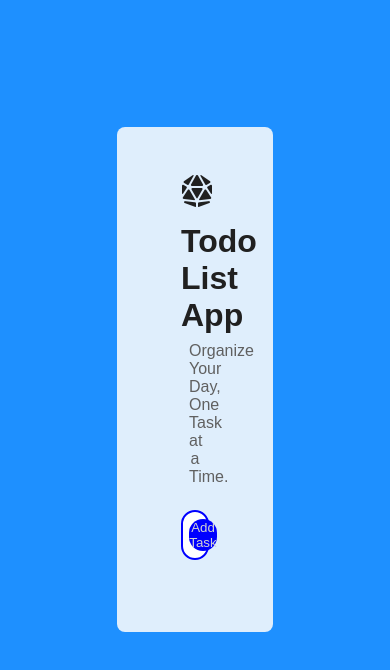
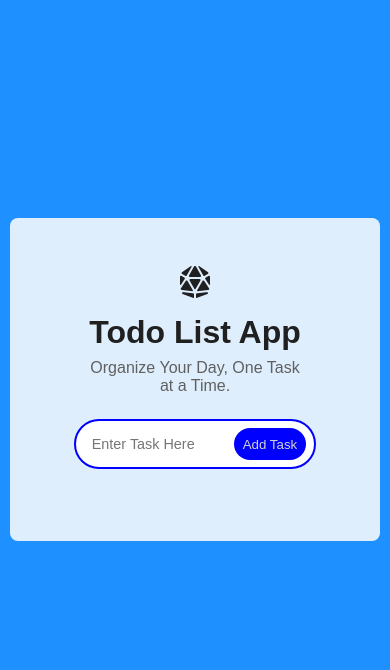
Before and after one commit to Jacbfrancis/Todo-App, a React (Create React App) app: page / in a window 390 px wide. Shown: the top 670 px of the page. Built offline with nearby package versions, Linux system fonts and the light colour scheme.

Commit message:
style: added media queries for responsiveness

```diff
--- a/src/index.css
+++ b/src/index.css
@@ -113,3 +113,21 @@ li span {
 .completed {
   text-decoration: line-through;
 }
+
+@media (max-width: 850px) {
+  .container {
+    width: 60%;
+  }
+}
+
+@media (max-width: 600px) {
+  .container {
+    width: 80%;
+  }
+}
+
+@media (max-width: 450px) {
+  .container {
+    width: 95%;
+  }
+}
```
Also changed, not shown: 1 other file (tests, documents, lock files or other folders).
